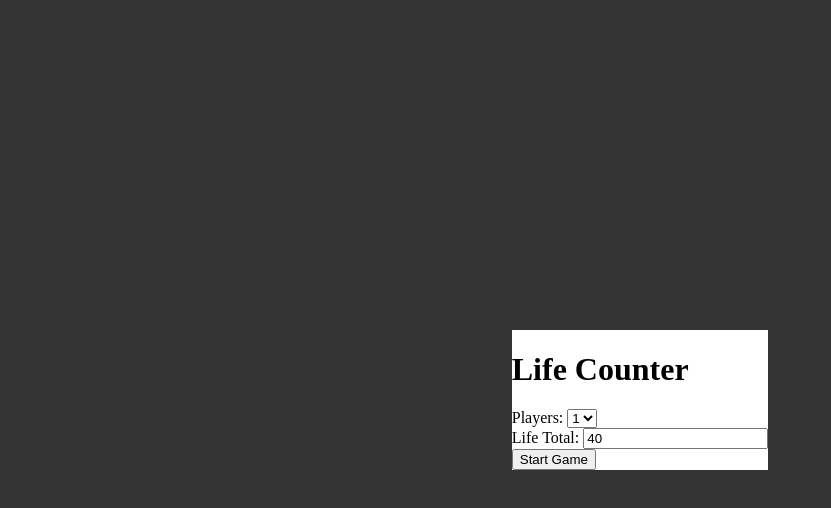
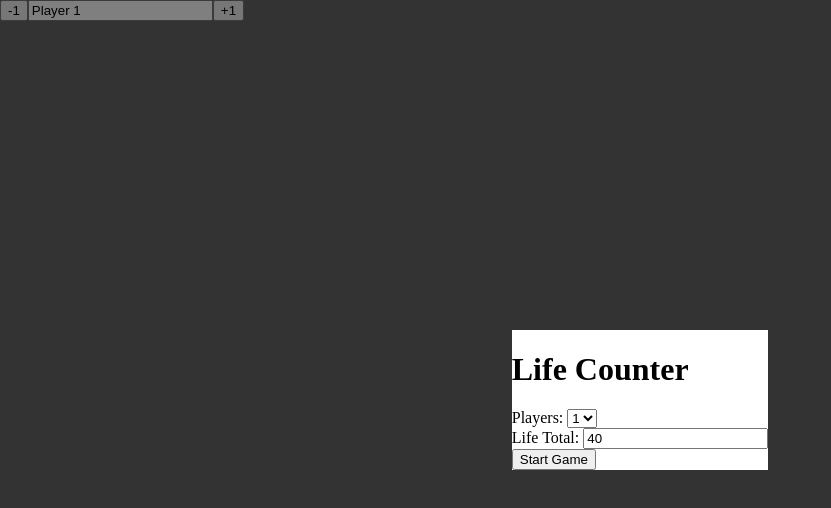
Before and after one commit to boilemmashem/lifecounter, a React (Create React App) app: page / in a window 1280 px wide. Shown: the top 508 px of the page, without its empty margins (0-831 px from the left). Built offline with nearby package versions, Linux system fonts and the light colour scheme.

Commit message:
Adding players from newgame menu

```diff
--- a/src/components/App.jsx
+++ b/src/components/App.jsx
@@ -1,29 +1,46 @@
 import React, { useState } from 'react'
 import styled from 'styled-components'
 import {NewGameModal} from './NewGameModal'
+import {Player} from './Player'
 
 // Create a context to hold global settings
 export const SettingsContext = React.createContext();
-
 
 const StyledApp = styled.div`
 `
 export function App() {
 
   // Fetch settings from previous session in localStorage
-  // const settingsObj = JSON.parse(localStorage.getItem('settingsObj'));
+  const getSettingsObj = JSON.parse(localStorage.getItem('settingsObj'))
+  const [settingsObj, setSettingsObj] = useState(getSettingsObj ? getSettingsObj : {})
 
-  const [playerCount, setPlayerCount] = useState(1)
-  const [startingLifeTotal, setStartingLifeTotal] = useState(40)
+
+  const [playerCount, setPlayerCount] = useState(settingsObj[0]? settingsObj.playerCount : 1)
+  const [startingLifeTotal, setStartingLifeTotal] = useState(settingsObj[0]? settingsObj.startingLifeTotal : 40)
   const [newGameOpen, setNewGameOpen] = useState(true)
+
+  const addPlayers = (numOfPlayers) => {
+    let playersArr = []
+    for(let i = 1; i <= numOfPlayers; i++) {
+      playersArr.push(
+        <Player
+          lifeTotal={startingLifeTotal}
+          defaultPlayerName={`Player ${i}`}
+          key={`player${i}`}
+        />
+      )
+    }
+    return playersArr;
+  }
 
   return (
     <StyledApp>
       <SettingsContext.Provider value={{
-        playerCount, setPlayerCount, startingLifeTotal, setStartingLifeTotal, newGameOpen, setNewGameOpen
+        playerCount, setPlayerCount, startingLifeTotal, setStartingLifeTotal, newGameOpen, setNewGameOpen, settingsObj, setSettingsObj
       }}>
-        <NewGameModal />
+        <NewGameModal settingsObj={settingsObj}/>
       </SettingsContext.Provider>
+      {addPlayers(playerCount)}
     </StyledApp>
   );
 }
--- a/src/components/NewGameModal.jsx
+++ b/src/components/NewGameModal.jsx
@@ -18,8 +18,8 @@ const StyledNewGame = styled.div`
         max-width: 90%;
     }
 `
-export const NewGameModal = () => {
-    // Get app settings from global context
+export const NewGameModal = (props) => {
+    // Get app settings from App context
     const settings = React.useContext(SettingsContext)
 
     const startNewGame = () => {
@@ -30,6 +30,11 @@ export const NewGameModal = () => {
         settings.setPlayerCount(newGamePlayerCount);
         settings.setStartingLifeTotal(newGameStartingLifeTotal);
         settings.setNewGameOpen(false);
+
+        // Update the settingsObj and push it back to localStorage
+        settings.settingsObj.playerCount = newGamePlayerCount;
+        settings.settingsObj.startingLifeTotal = newGameStartingLifeTotal;
+        window.localStorage.setItem('settingsObj', JSON.stringify(settings.settingsObj));
 
     }
 
--- /dev/null
+++ b/src/components/Player.jsx
@@ -0,0 +1,15 @@
+import React from 'react'
+import styled from 'styled-components'
+
+const StyledPlayer = styled.section`
+
+`
+export const Player = (props) => {
+    return (
+        <StyledPlayer>
+            <button>-1</button>
+            <input type="text" className="playerName" defaultValue={props.defaultPlayerName}/>
+            <button>+1</button>
+        </StyledPlayer>
+    )
+}
```
